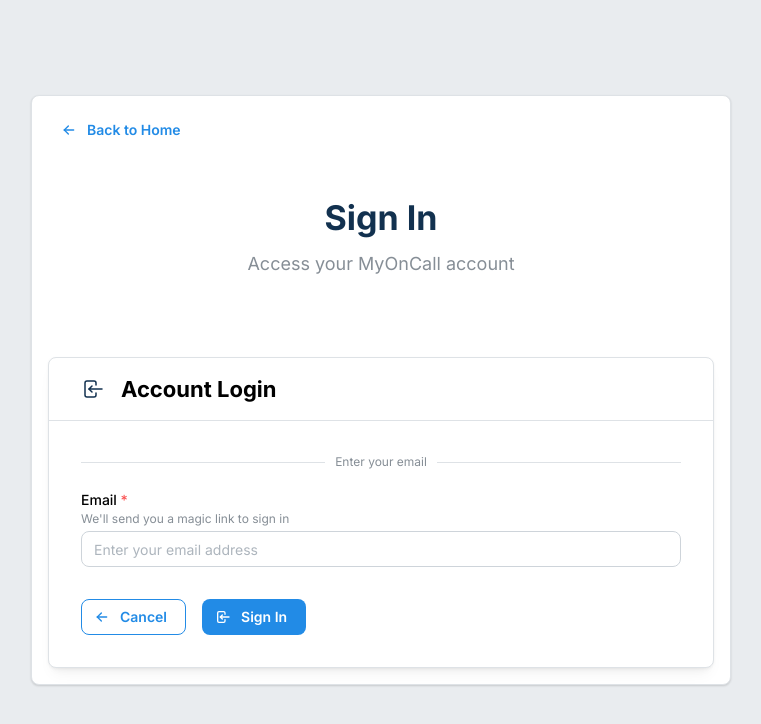
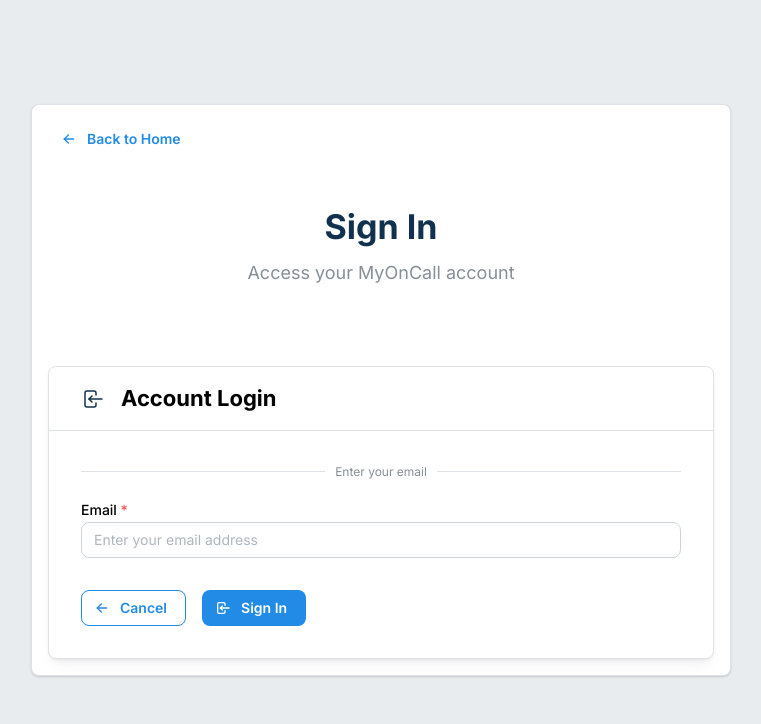
Before and after one commit to shelesteven/MyOnCall, a React (Vite) app in the folder react/my-on-call/: page /auth/sign-in in a window 1280 px wide. Shown: the top 724 px of the page, without its empty margins (259-1020 px from the left). Built offline with nearby package versions, Linux system fonts and the light colour scheme.

Commit message:
Removed "magic link" reference

```diff
--- a/react/my-on-call/src/pages/auth/sign-in.jsx
+++ b/react/my-on-call/src/pages/auth/sign-in.jsx
@@ -49,7 +49,7 @@
 
           <form onSubmit={form.onSubmit(handleSubmit)}>
             <Stack spacing="lg">
-              <TextInput label="Email" placeholder="Enter your email address" description="We'll send you a magic link to sign in" icon={<IconLogin size="1rem" />} withAsterisk {...form.getInputProps("email")} />
+              <TextInput label="Email" placeholder="Enter your email address" icon={<IconLogin size="1rem" />} withAsterisk {...form.getInputProps("email")} />
             </Stack>
 
             <Group position="apart" mt="xl">
```
